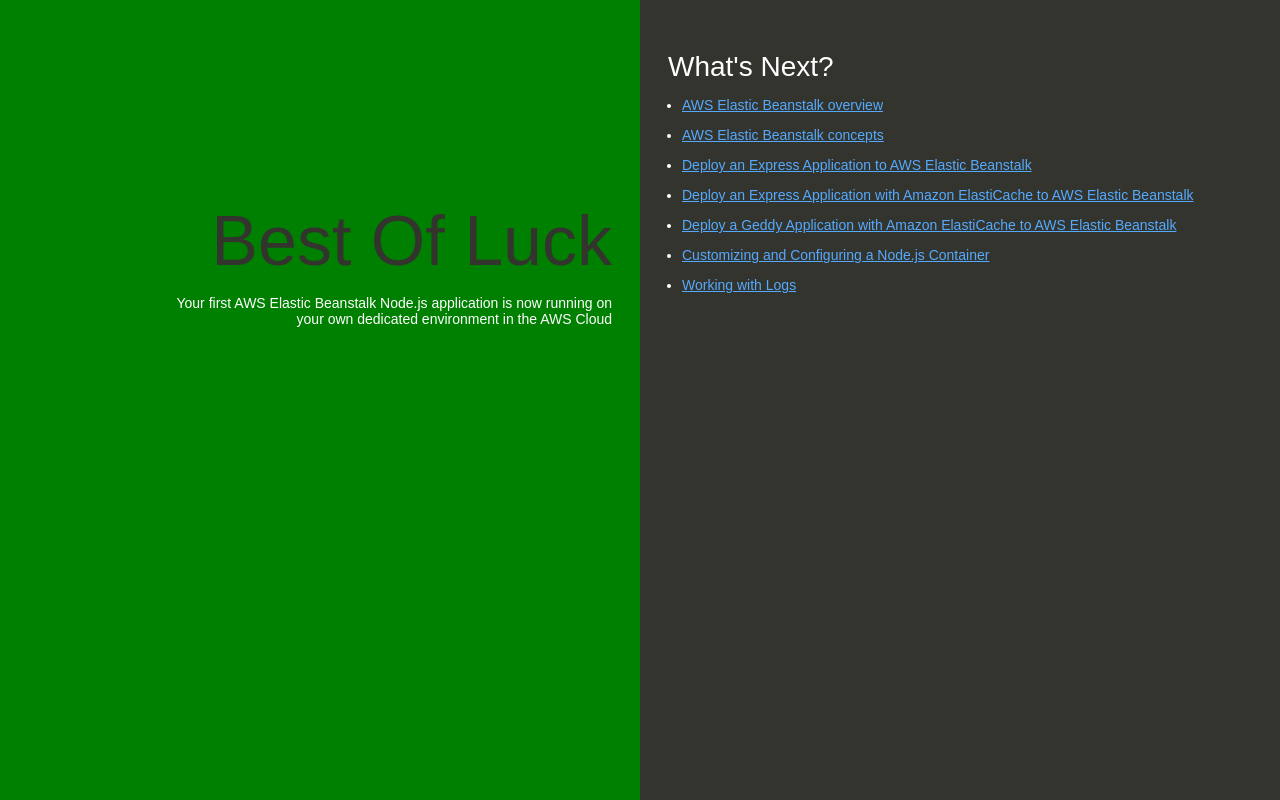
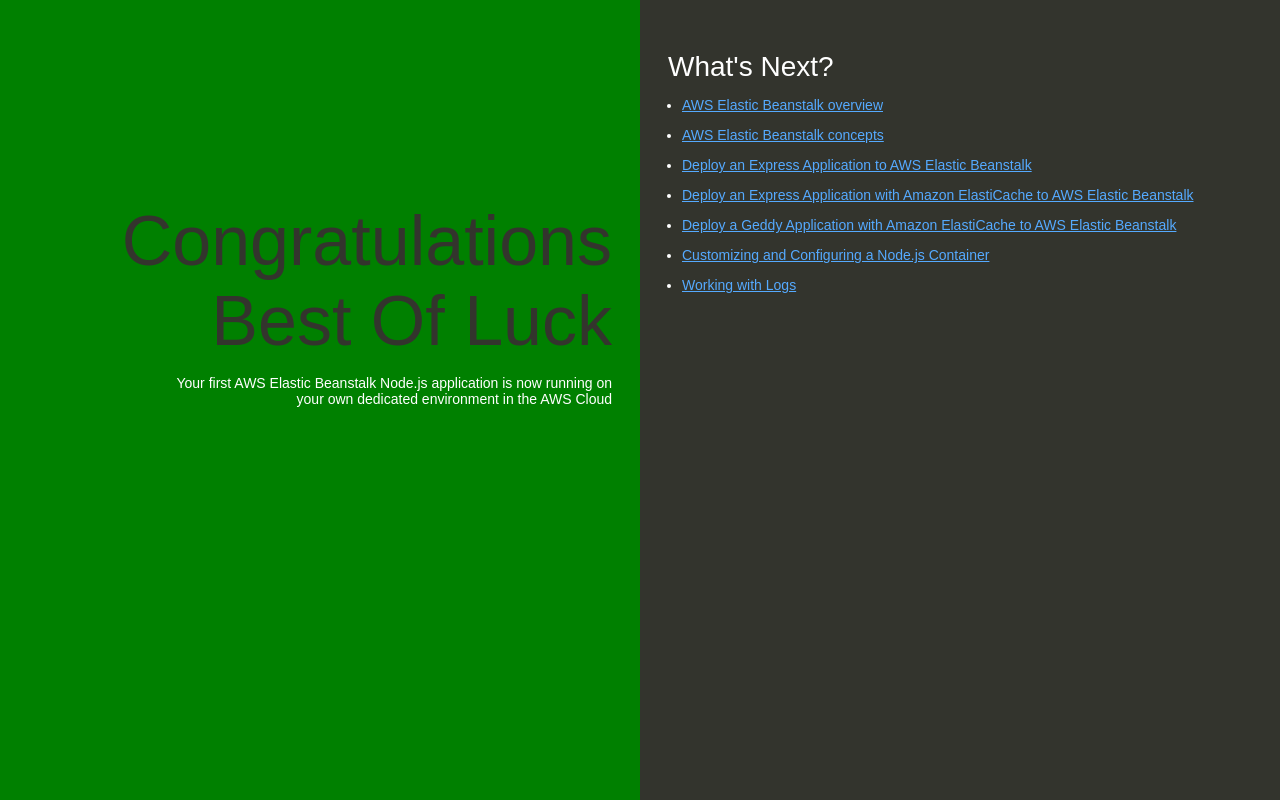
Before and after one commit to vasuoza/my-nodejs-app, a website: page index.html in a window 1280 px wide. Drawn offline with Linux system fonts and the light colour scheme.

Commit message:
Update index.html

```diff
--- a/index.html
+++ b/index.html
@@ -74,7 +74,7 @@
   </head>
   <body>
     <div class="textColumn">
-      <h1>Best Of Luck</h1>
+      <h1>Congratulations Best Of Luck</h1>
       <p>Your first AWS Elastic Beanstalk Node.js application is now running on your own dedicated environment in the AWS Cloud</p>
     </div>
     <div class="linksColumn">
```
